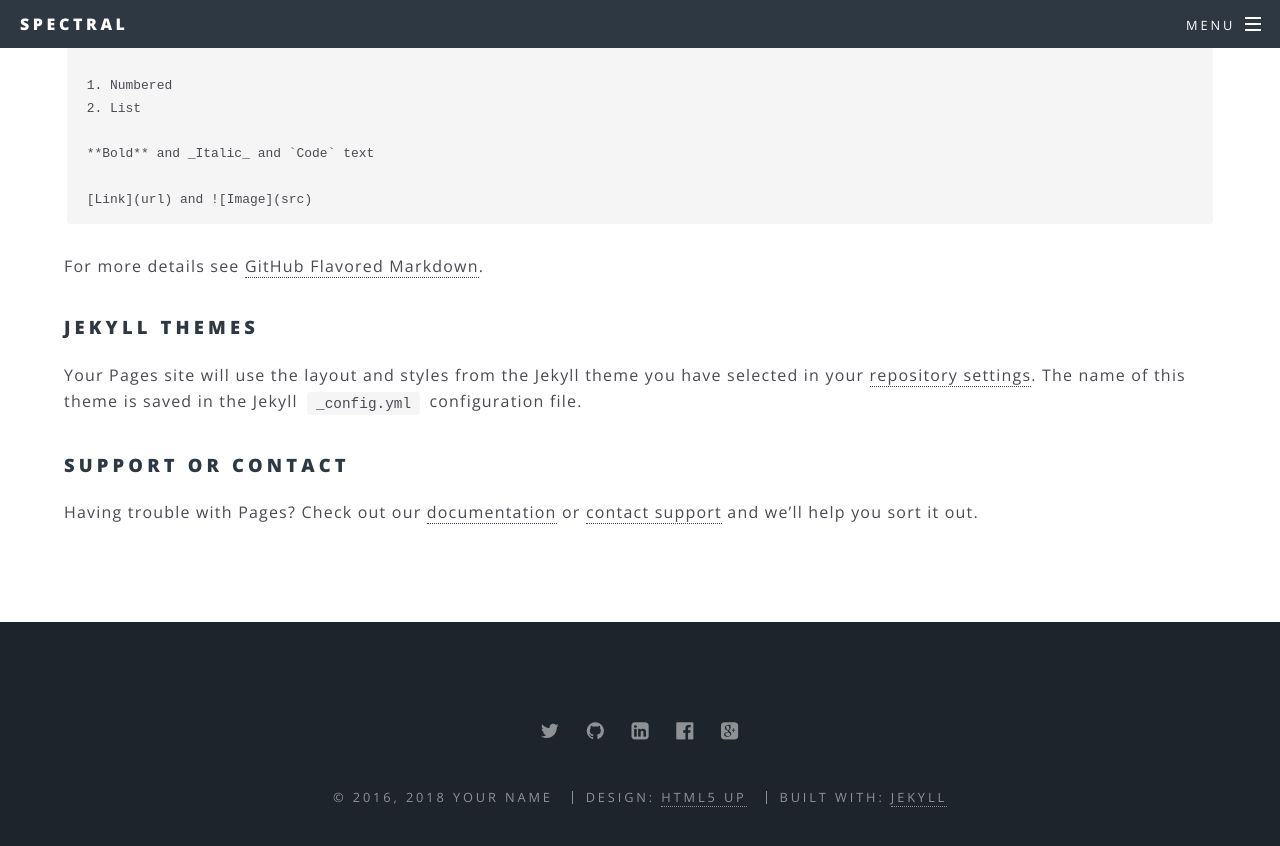
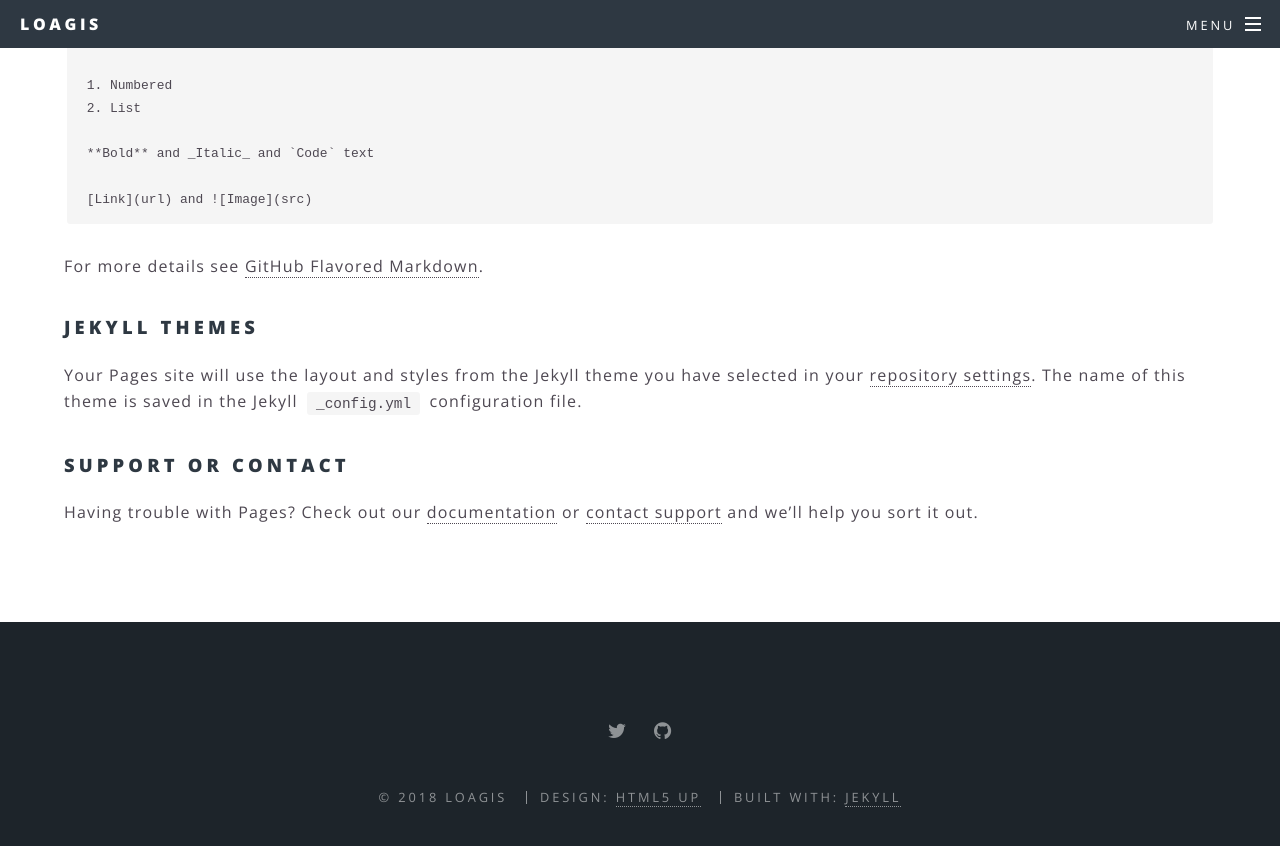
Before and after one commit to loagis/loagis.github.io, a Jekyll site: the page built from index.md, in a window 1280 px wide and 900 px high, scrolled down 943 px. Shown: the top 846 px of the window. Built offline with Jekyll 4.4.1, drawn with Linux system fonts in a browser that asks for light colours; our own code applies the rules of GitHub Pages for plain Markdown files.

Commit message:
first changes

```diff
--- a/_config.yml
+++ b/_config.yml
@@ -2,22 +2,22 @@
 #
 
 # Site settings
-title: Spectral
+title: Loagis
 description: |
   Another fine responsive
   site template freebie
   crafted by [HTML5 UP](http://html5up.net)
-owner: Your Name # or company name
-first_published: 2016 # if migrating another site, the year of your first publish
-email: your-email@domain.com
+owner: Loagis
+first_published: 2018 # if migrating another site, the year of your first publish
+email: sebastiankohlhepp@gmail.com
 baseurl: "" # the subpath of your site, e.g. /blog
-url: "http://yourdomain.com" # the base hostname & protocol for your site
+#url: "http://yourdomain.com" # the base hostname & protocol for your site
 social:
-  twitter: https://twitter.com/<username>
-  github: https://github.com/<username>
-  linkedin-square: https://linkedin.com/in/<username>
-  facebook-official: https://facebook.com/<username>
-  google-plus-square: https://plus.google.com/u/0/+<username>
+  twitter: https://twitter.com/ThisLoagis
+  github: https://github.com/loagis
+  #linkedin-square: https://linkedin.com/in/<username>
+  #facebook-official: https://facebook.com/<username>
+  #google-plus-square: https://plus.google.com/u/0/+<username>
   #email: /contact/
   #flickr:
   #instagram:
```
